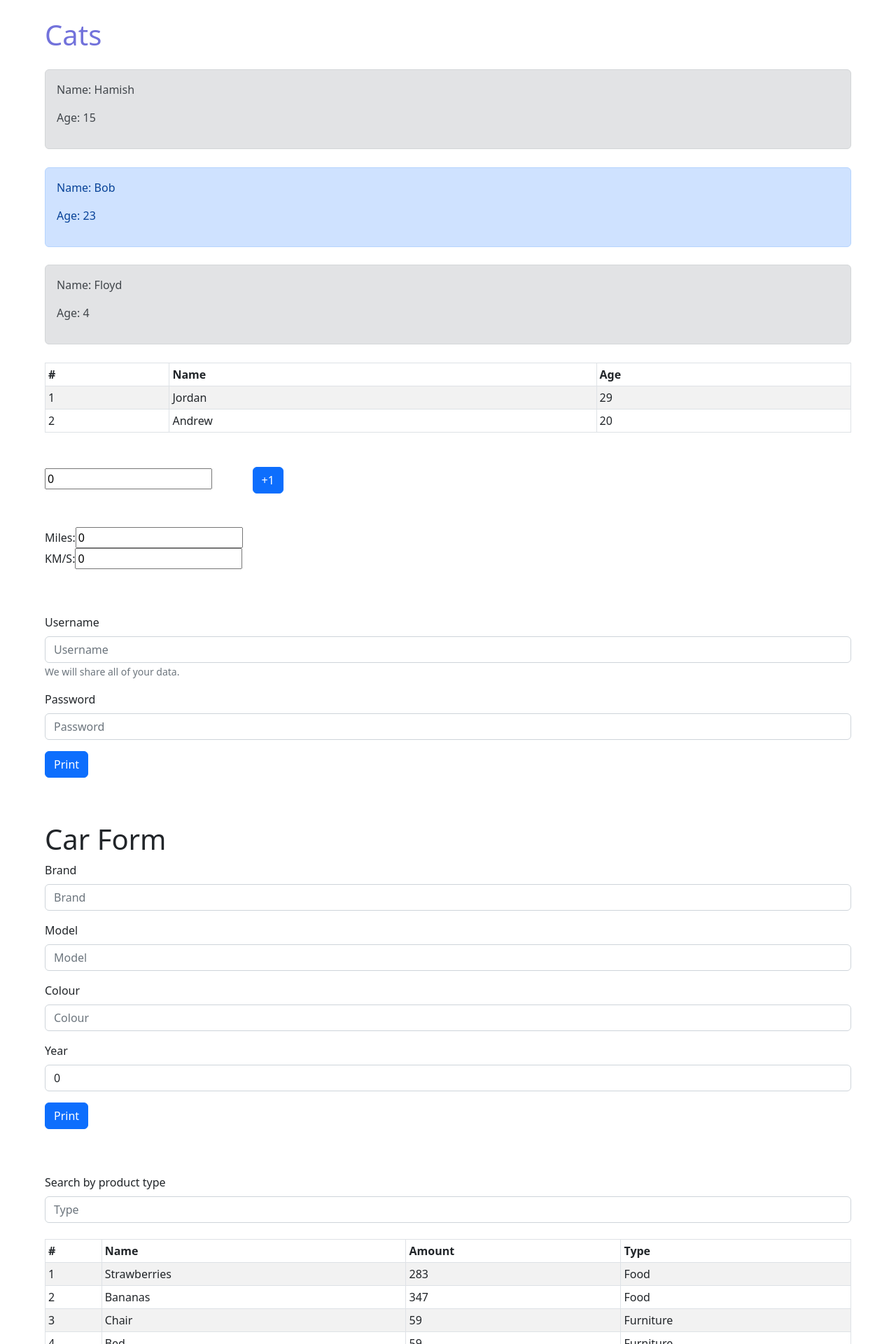
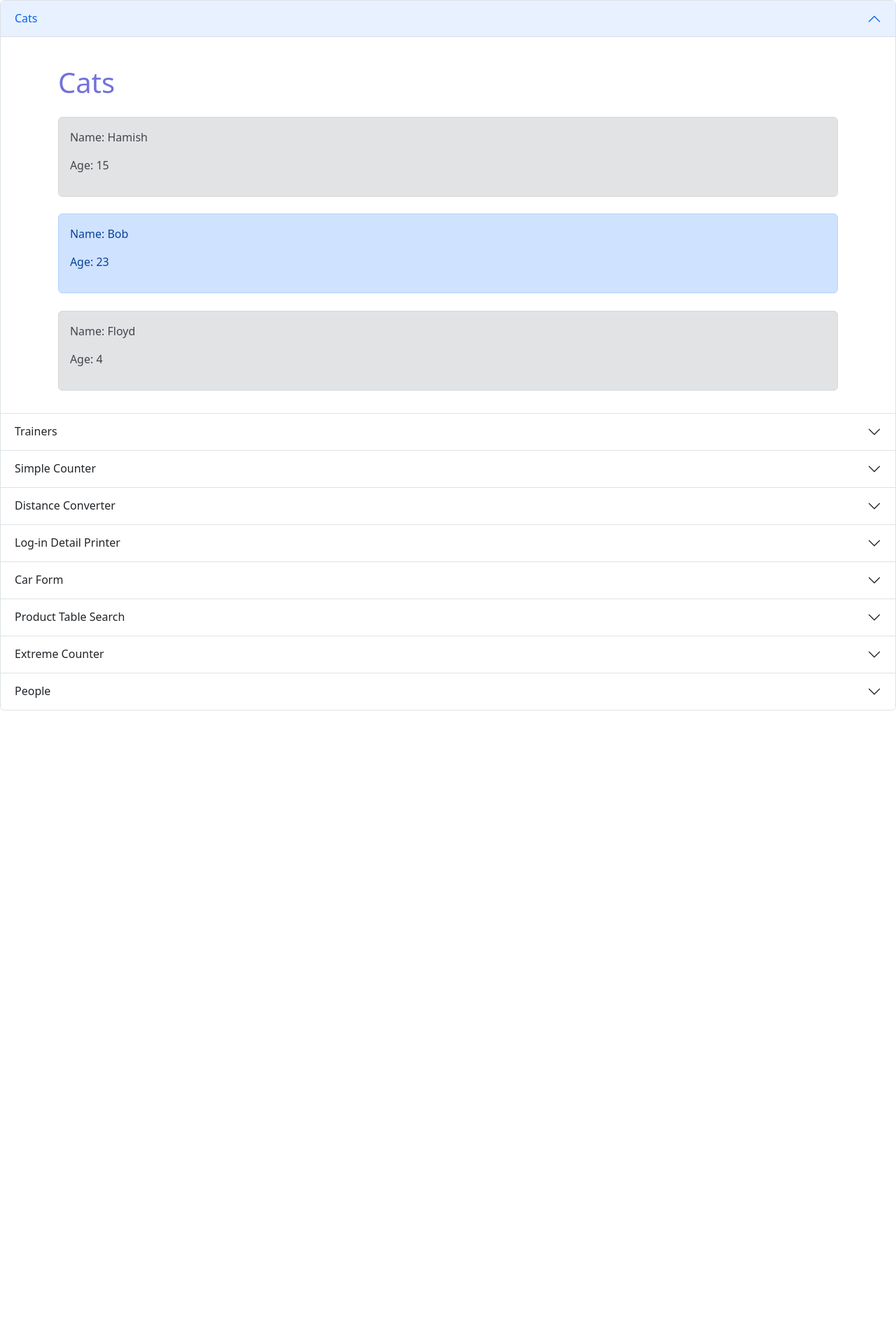
Before and after one commit to braym3/react-demo, a React (Create React App) app: page / in a window 1280 px wide. Shown: the top 1920 px of the page at 70% size. After the commit the page ends 1015 px from the top, so only its background shows below. Built offline with nearby package versions, Linux system fonts and the light colour scheme.

Commit message:
put components in accordion layout

```diff
--- a/src/App.css
+++ b/src/App.css
@@ -36,6 +36,11 @@
   margin-left: 2%;
 }
 
+.counter-buttons{
+  margin-top: 7%;
+  margin-bottom: 2%;
+}
+
 .login, .car{
   margin-top: 5%;
   margin-bottom: 5%;
--- a/src/App.js
+++ b/src/App.js
@@ -13,23 +13,79 @@ import ProductTable from './components/ProductTable';
 import Counter from './components/Counter';
 import Person from './components/Person';
 import people from './people.json'; // import trainers json file - need file extension for non js files
+import Accordion from 'react-bootstrap/Accordion';
 
 function App() { // component - function that returns JSX
   return ( // if you want to return multiple things - put in a div
     <div>
+
+      <Accordion defaultActiveKey="0">
+        <Accordion.Item eventKey="0">
+          <Accordion.Header>Cats</Accordion.Header>
+          <Accordion.Body>
             <MyComponent />
             <Cat />
+          </Accordion.Body>
+        </Accordion.Item>
+
+        <Accordion.Item eventKey="1">
+          <Accordion.Header>Trainers</Accordion.Header>
+          <Accordion.Body>
             <Trainer/>
-      <MyButton />
+          </Accordion.Body>
+        </Accordion.Item>
+
+        <Accordion.Item eventKey="2">
+          <Accordion.Header>Simple Counter</Accordion.Header>
+          <Accordion.Body>
+            <MyButton/>
+          </Accordion.Body>
+        </Accordion.Item>
+
+        <Accordion.Item eventKey="3">
+          <Accordion.Header>Distance Converter</Accordion.Header>
+          <Accordion.Body>
             <Converter/>
+          </Accordion.Body>
+        </Accordion.Item>
+
+        <Accordion.Item eventKey="4">
+          <Accordion.Header>Log-in Detail Printer</Accordion.Header>
+          <Accordion.Body>
             <Login/>
+          </Accordion.Body>
+        </Accordion.Item>
+
+        <Accordion.Item eventKey="5">
+          <Accordion.Header>Car Form</Accordion.Header>
+          <Accordion.Body>
             <Car/>
+          </Accordion.Body>
+        </Accordion.Item>
+
+        <Accordion.Item eventKey="6">
+          <Accordion.Header>Product Table Search</Accordion.Header>
+          <Accordion.Body>
             <ProductTable/>
+          </Accordion.Body>
+        </Accordion.Item>
+
+        <Accordion.Item eventKey="7">
+          <Accordion.Header>Extreme Counter</Accordion.Header>
+          <Accordion.Body>
             <Counter/>
+          </Accordion.Body>
+        </Accordion.Item>
 
+        <Accordion.Item eventKey="8">
+          <Accordion.Header>People</Accordion.Header>
+          <Accordion.Body>
             {people.map(({id, name, age}) =>
                 <Person key={id} name={name} age={age} />
             )};
+          </Accordion.Body>
+        </Accordion.Item>
+      </Accordion>
 
       {/* <ComponentWithProps header='Yo' content='Look at this great content' number={2} nonexistent='boo'/> */}
     </div>
--- a/src/components/Counter.jsx
+++ b/src/components/Counter.jsx
@@ -16,8 +16,8 @@ const Counter = () => {
                     <label>Count:</label>
                     <input value={count} readOnly className='count-output'/>
                 </div>
-                <div>
-                    <ButtonGroup aria-label="Counter" className='content counter-buttons'>
+                <div className='content counter-buttons'>
+                    <ButtonGroup aria-label="Counter">
                         <Button variant="secondary" onClick={() => {
                             setHistoryId(historyId + 1);
                             setHistory([...countHistory, { id: historyId, operation: `${count} - 5 = ${count-5}` }]);
--- a/src/components/ProductTable.jsx
+++ b/src/components/ProductTable.jsx
@@ -9,9 +9,12 @@ const ProductTable = () => {
 
     const products = [
         { id: 1, name: "Strawberries", amount: 283, productType: "Food"},
-        { id: 2, name: "Bananas", amount: 347, productType: "Food"},
-        { id: 3, name: "Chair", amount: 59, productType: "Furniture"},
-        { id: 4, name: "Bed", amount: 59, productType: "Furniture"}
+        { id: 2, name: "Pen", amount: 59, productType: "Stationery"},
+        { id: 3, name: "Bananas", amount: 347, productType: "Food"},
+        { id: 4, name: "Chair", amount: 59, productType: "Furniture"},
+        { id: 5, name: "Socks", amount: 123, productType: "Clothing"},
+        { id: 6, name: "Bed", amount: 59, productType: "Furniture"},
+        { id: 7, name: "Pencil", amount: 239, productType: "Stationery"}
     ];
 
     const productRows = products.filter(p => p?.productType?.toLowerCase().startsWith(searchedType.toLowerCase())).map(product => (
@@ -21,7 +24,8 @@ const ProductTable = () => {
                 <td>{product.amount}</td>
                 <td>{product.productType}</td>
             </tr>
-            ));
+    ));
+
     return(
         <div className='content'>
             <Form>
```
Lines whose indentation alone changed are shown as unchanged.
